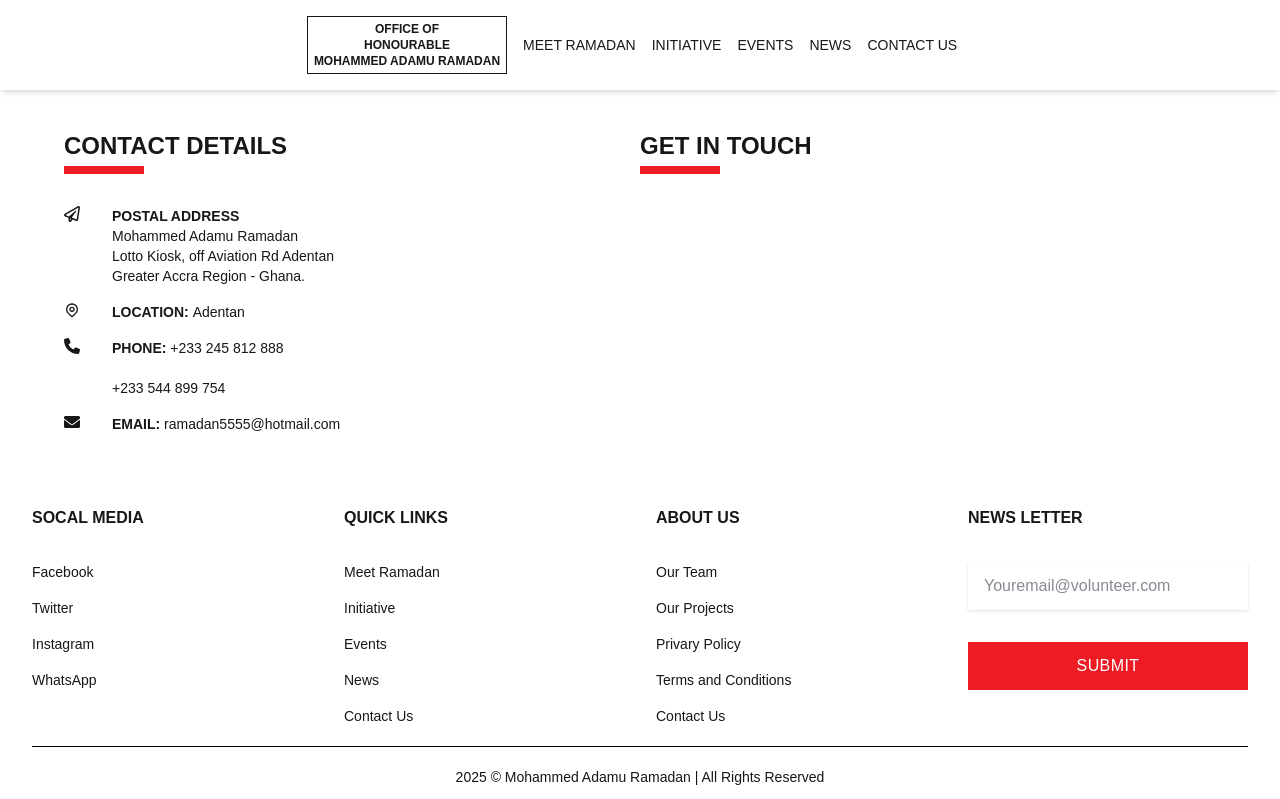
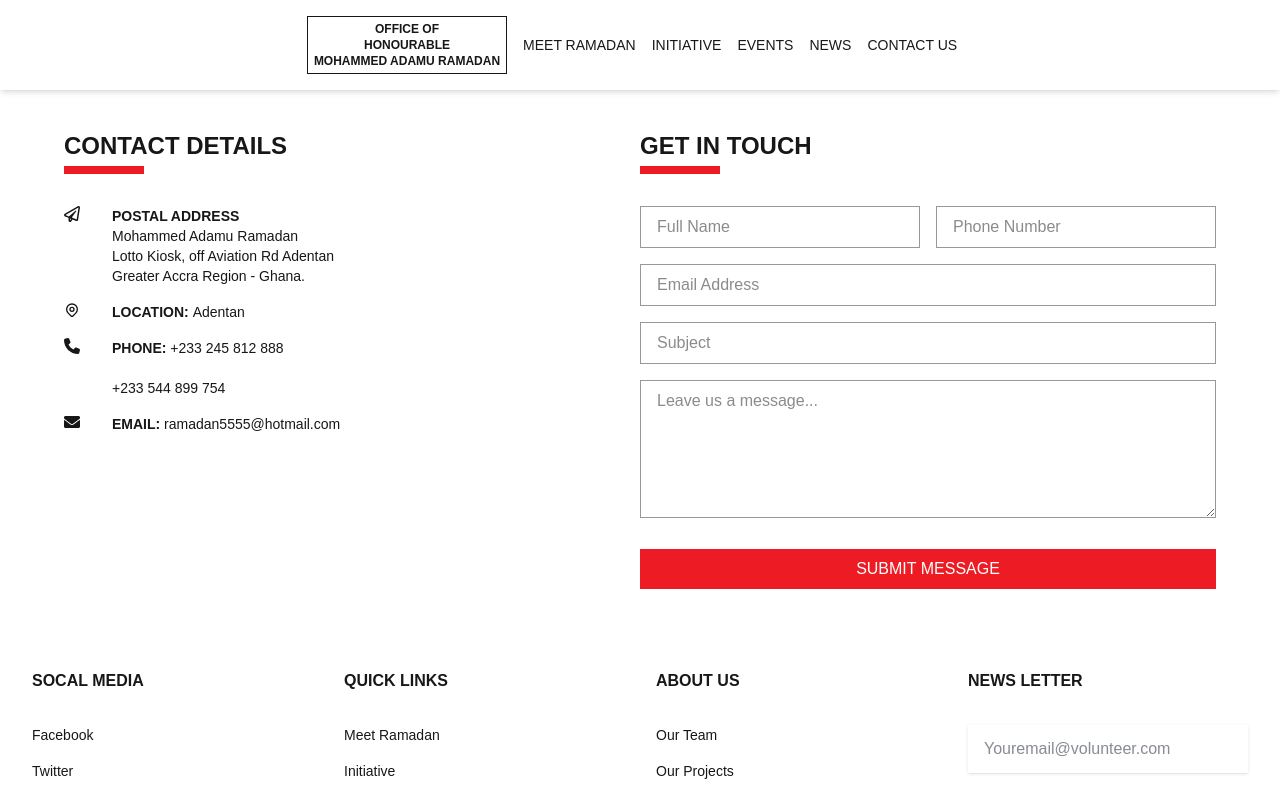
Before and after one commit to chrispydev/ramadan-personal-website, a Next.js app in the folder frontend/: page /contact-us in a window 1280 px wide. Shown: the top 799 px of the page. Built offline with nearby package versions, Linux system fonts and the light colour scheme.

Commit message:
feat(file name): contact page fully working

```diff
--- a/frontend/app/contact-us/page.tsx
+++ b/frontend/app/contact-us/page.tsx
@@ -1,14 +1,93 @@
-import HorizontalLine from "../components/horizontal-line";
+'use client'
 import { FaRegPaperPlane } from "react-icons/fa";
 import { HiOutlineLocationMarker } from "react-icons/hi";
 import { FaPhone } from "react-icons/fa6";
 import { FaEnvelope } from "react-icons/fa";
+import { useState, HTMLInputTypeAttribute } from 'react'
+import axios from "axios";
 
-export default async function ContactUs() {
+export default function ContactUs() {
+
+  const [fullName, setFullName] = useState<HTMLInputTypeAttribute>();
+  const [phoneNumber, setPhoneNumber] = useState<HTMLInputTypeAttribute>();
+  const [email, setEmail] = useState<HTMLInputTypeAttribute>();
+  const [subject, setSubject] = useState<HTMLInputTypeAttribute>();
+  const [message, setMessage] = useState<HTMLInputTypeAttribute>();
+
+  const [status, setStatus] = useState({
+    submitted: false,
+    submitting: false,
+    info: { error: false, msg: false },
+  });
+
+  const handleOnSubmiting = (code: number) => {
+    if (code == 200) {
+      setStatus({
+        submitted: true,
+        submitting: false,
+        info: { error: false, msg: true },
+      });
+      setFullName('');
+      setEmail('');
+      setPhoneNumber('');
+      setMessage('');
+      setSubject('');
+      setTimeout(() => {
+        setStatus({
+          submitted: false,
+          submitting: false,
+          info: { error: false, msg: false },
+        });
+      }, 2000);
+    } else {
+      setStatus({
+        submitted: false,
+        submitting: false,
+        info: { error: true, msg: false },
+      });
+    }
+  };
+
+  const handleSubmit = (e: any) => {
+    e.preventDefault();
+    setStatus({
+      submitted: false,
+      submitting: true,
+      info: { error: false, msg: false },
+    });
+
+    const body = { 'Subject': subject, 'PhoneNumber': phoneNumber, 'message': message }
+
+    axios
+      .post(process.env.NEXT_PUBLIC_FORMSPREE_URL, {
+        data: { fullName: fullName, email: email, message: body },
+      })
+      .then((_response) => {
+        handleOnSubmiting(_response.status);
+      });
+  };
 
 
   return (
     <section className="pt-10 w-[90%] mx-auto grid grid-cols-2">
+      {status.info.error && (
+        <div
+          className='bg-red-100 border border-red-400 text-secondary px-4 py-3 rounded relative'
+          role='alert'
+        >
+          <strong className='font-bold'>Error</strong>:
+          <span className='block sm:inline'>Message not sent????</span>
+        </div>
+      )}
+
+      {status.info.msg && (
+        <div
+          className='bg-red-100 border border-dColor text-dColor px-4 py-3 rounded relative'
+          role='alert'
+        >
+          <span className='block sm:inline'>Message sent 👍</span>
+        </div>
+      )}
       <article>
         <div>
           <h4 className="text-2xl uppercase mb-1 font-bold">Contact Details</h4>
@@ -55,6 +134,25 @@ export default async function ContactUs() {
           <h4 className="text-2xl uppercase mb-1 font-bold">get in touch</h4>
           <div className="w-20 h-2 bg-secondary" />
         </div>
+        <form className="my-8 flex flex-col gap-4">
+          <div className="space-x-8 grid md:grid-cols-2 grid-cols-1 gap-4">
+            <input type="text" placeholder="Full Name" className="py-2 px-4 w-full outline-secondary border-1 border-grayText" onChange={(e) => setFullName(e.target.value)} value={fullName} />            <input type="tel" placeholder="Phone Number" className="py-2 w-full px-4 outline-secondary border-1 border-grayText" onChange={(e) => setPhoneNumber(e.target.value)} value={phoneNumber} />
+          </div>
+          <div>
+            <input type="emal" placeholder="Email Address" className="w-full py-2 px-4 outline-secondary border-1 border-grayText" onChange={(e) => setEmail(e.target.value)} value={email} />
+          </div>
+          <div>
+            <input type="text" placeholder="Subject" className="w-full py-2 px-4 outline-secondary border-1 border-grayText" onChange={(e) => setSubject(e.target.value)} value={subject} />
+          </div>
+          <div>
+            <textarea placeholder="Leave us a message..." rows={5} cols={20} className="w-full py-2 px-4 outline-secondary border-1 border-grayText"
+              onChange={(e) => setMessage(e.target.value)}
+              value={message}
+            ></textarea>
+          </div>
+          <button type='submit' className='bg-secondary py-2 px-4 my-2 text-white uppercase cursor-pointer' onClick={(e) => handleSubmit(e)} >{!status.submitting ? !status.submitted ? 'Submit message' : 'Submitted' : 'Submitting...'}
+          </button>
+        </form>
       </article>
     </section>
   )
--- a/frontend/package.json
+++ b/frontend/package.json
@@ -10,6 +10,7 @@
   },
   "dependencies": {
     "@sanity/image-url": "^1.2.0",
+    "axios": "^1.12.1",
     "next": "15.5.0",
     "next-sanity": "^10.0.15",
     "react": "19.1.0",
```
Also changed, not shown: 1 other file (tests, documents, lock files or other folders).
